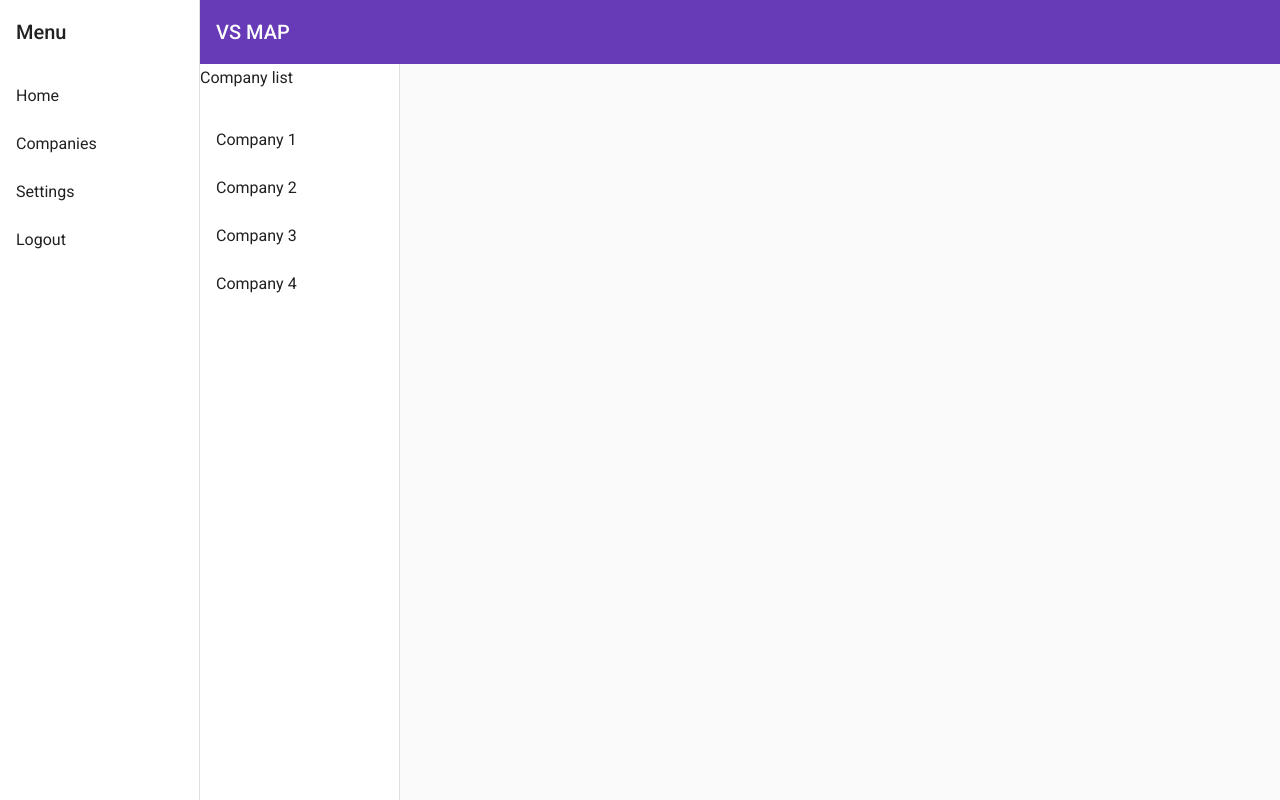
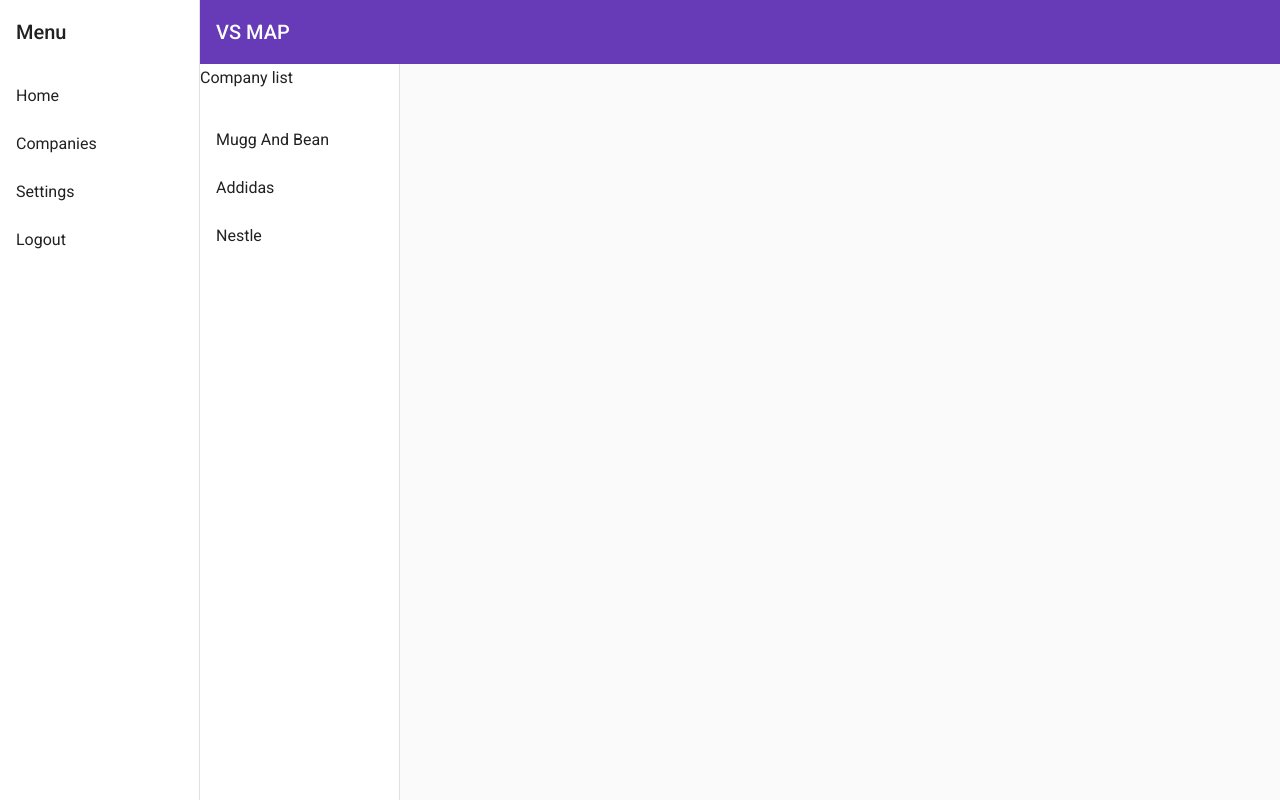
Before and after one commit to meyeroliver/vsmap, an Angular app: page /companies in a window 1280 px wide. Built offline with nearby package versions, Linux system fonts and the light colour scheme.

Commit message:
select a company

```diff
--- a/src/app/app-routing.module.ts
+++ b/src/app/app-routing.module.ts
@@ -10,7 +10,7 @@ const routes: Routes = [
   {path: 'settings', component: SettingsComponent},
   {path: 'companies', component: CompanyComponent,
     children: [
-      {path: ':id', component: CompanyDetailsTabComponent},
+      {path: ':name', component: CompanyDetailsTabComponent},
     ]
   }
 ];
--- a/src/app/app.module.ts
+++ b/src/app/app.module.ts
@@ -34,6 +34,7 @@ import {CompanyDetailsTabComponent} from "./ui/company/company-details-tab/compa
 import {CompanyFormComponent} from "./ui/company/company-form/company-form.component";
 import {CompanyListComponent} from "./ui/company/company-list/company-list.component";
 import {MatCheckboxModule} from "@angular/material/checkbox";
+import {CompanyService} from "./services/company.service";
 
 @NgModule({
   declarations: [
@@ -64,7 +65,7 @@ import {MatCheckboxModule} from "@angular/material/checkbox";
         ReactiveFormsModule,
         MatCheckboxModule,
     ],
-  providers: [],
+  providers: [CompanyService],
   bootstrap: [AppComponent],
 })
 export class AppModule {}
--- a/src/app/services/company.service.ts
+++ b/src/app/services/company.service.ts
@@ -5,13 +5,17 @@ import {ContactPerson} from "../models/contactPerson.model";
 @Injectable()
 export class CompanyService{
 
+  selectedCompany?: Company;
   companyList: Array<Company> = [];
+  private ownersList: Array<ContactPerson> = [];
+  private contactPersonList: Array<ContactPerson> = [];
 
+  setSelectedCompany(company: Company){
+    this.selectedCompany = company;
+    console.log(this.selectedCompany);
+  }
 
-  ownersList: Array<ContactPerson> = [];
-  contactPersonList: Array<ContactPerson> = [];
-
-  generateMockOwners(){
+  private generateMockOwners(){
     let ownerNameList = ['Pitte', 'Kop', 'Hond'];
     let ownerLastList = ['een', 'twee', 'drie'];
     let cellNumberList = ['00000000000', '1111111111', '2222222222'];
@@ -24,7 +28,7 @@ export class CompanyService{
     }
   }
 
-  generateMockContactPerson(){
+  private generateMockContactPerson(){
     let ownerNameList = ['Tik', 'Monster', 'Hond'];
     let ownerLastList = ['Kos', 'Baar', 'drie'];
     let cellNumberList = ['00000000020', '11899111111', '2222222222'];
@@ -51,7 +55,8 @@ export class CompanyService{
     for (let i = 0; i < cNameList.length; i++) {
       company = new Company(cNameList[i], vatNumberList[i], staffCount[i], this.ownersList[i],
         this.contactPersonList[i],null, null,industryList[i], businessTypeList[i],
-        productionList[i] )
+        productionList[i] );
+      this.companyList.push(company)
     }
   }
 }
--- a/src/app/ui/company/company.component.html
+++ b/src/app/ui/company/company.component.html
@@ -3,10 +3,12 @@
     <mat-drawer class="company-drawer" mode="side" opened>
       <h3>Company list</h3>
       <mat-nav-list>
-        <a mat-list-item [routerLink]="['/companies',1]" >Company 1</a>
-        <a mat-list-item [routerLink]="['/companies',2]">Company 2</a>
-        <a mat-list-item [routerLink]="['/companies',3]">Company 3</a>
-        <a mat-list-item [routerLink]="['/companies',4]">Company 4</a>
+        <a mat-list-item *ngFor="let company of companyList"
+           [routerLink]="['/companies', company.name]"
+           (click)="onSelectCompany(company)"
+        >
+          {{company.name}}
+        </a>
       </mat-nav-list>
     </mat-drawer>
     <mat-drawer-content>
--- a/src/app/ui/company/company.component.ts
+++ b/src/app/ui/company/company.component.ts
@@ -2,6 +2,8 @@ import { Component, OnInit } from '@angular/core';
 import {Observable} from "rxjs";
 import {BreakpointObserver, Breakpoints} from "@angular/cdk/layout";
 import {map, shareReplay} from "rxjs/operators";
+import {CompanyService} from "../../services/company.service";
+import {Company} from "../../models/company.model";
 
 @Component({
   selector: 'company',
@@ -10,16 +12,23 @@ import {map, shareReplay} from "rxjs/operators";
 })
 export class CompanyComponent implements OnInit {
 
-  // constructor() { }
+  companyList: Array<Company> = [];
+  constructor(private breakpointObserver: BreakpointObserver, private companyService: CompanyService) {}
 
   ngOnInit(): void {
+    if (this.companyService.companyList.length == 0){
+      this.companyService.generateMockCompanies();
+    }
+    this.companyList = this.companyService.companyList;
   }
+
   isHandset$: Observable<boolean> = this.breakpointObserver.observe(Breakpoints.Handset)
     .pipe(
       map(result => result.matches),
       shareReplay()
     );
 
-  constructor(private breakpointObserver: BreakpointObserver) {}
-
+  onSelectCompany(company:Company){
+    this.companyService.selectedCompany = company;
+  }
 }
```
